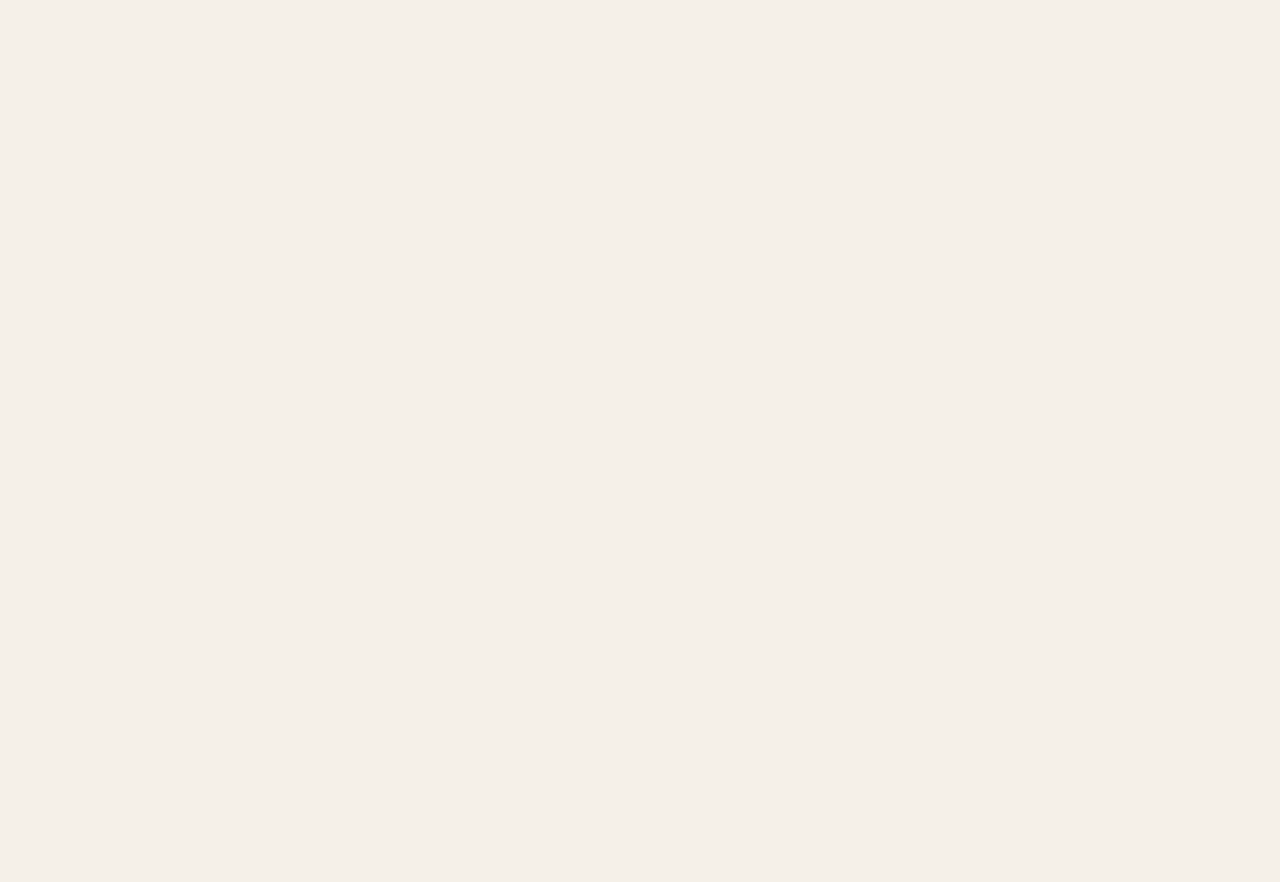
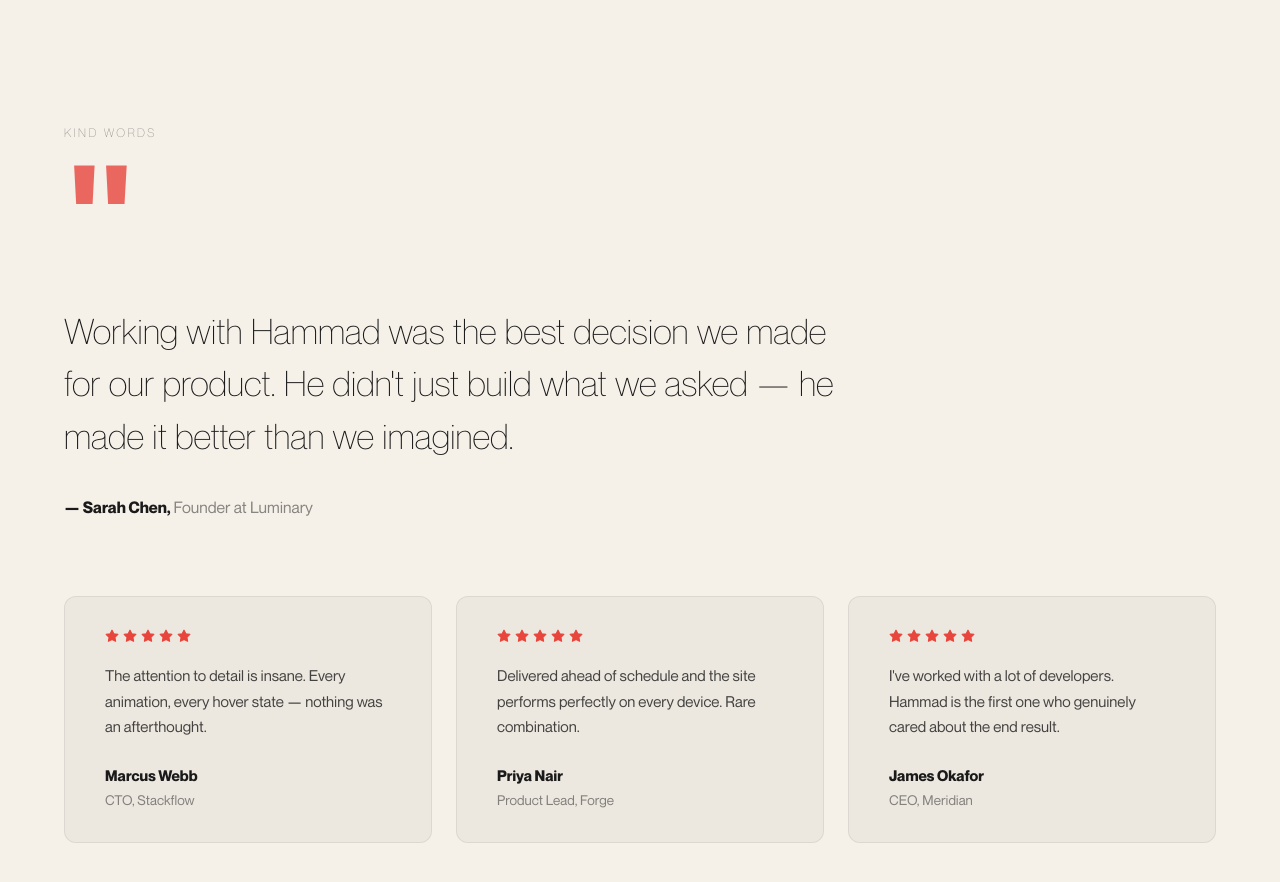
Before and after one commit to AghaHammad23/portfolio, a Next.js app: page / in a window 1280 px wide. Shown: the part 7420-8302 px from the top of the page. Before the commit the page ends 7384 px from the top, so only its background shows below. Built offline with nearby package versions, Linux system fonts and the light colour scheme; a web font is replaced by a local one.

Commit message:
feat: implement Testimonials section with animated quotes and cards for enhanced user engagement

```diff
--- a/app/page.tsx
+++ b/app/page.tsx
@@ -7,6 +7,7 @@ import Hero from "@/sections/Hero"
 import About from "@/sections/About"
 import Projects from "@/sections/Projects"
 import BeforeAfter from "@/sections/BeforeAfter"
+import Testimonials from "@/sections/Testimonials"
 
 export default function Home() {
   const [showLoader, setShowLoader] = useState(true)
@@ -23,6 +24,7 @@ export default function Home() {
       <About />
       <Projects />
       <BeforeAfter />
+      <Testimonials />
     </>
   )
 }
--- a/sections/Testimonials.tsx
+++ b/sections/Testimonials.tsx
@@ -1,3 +1,202 @@
+"use client"
+
+import { useRef, useState } from "react"
+import { motion, useInView } from "framer-motion"
+import { FiStar } from "react-icons/fi"
+import { useTheme } from "@/lib/useTheme"
+
+const LIGHT = "#F5F0E8"
+const DARK = "#1A1A1A"
+const ACCENT = "#E8453C"
+
+const SMALL_CARDS = [
+  {
+    quote:
+      "The attention to detail is insane. Every animation, every hover state — nothing was an afterthought.",
+    author: "Marcus Webb",
+    role: "CTO, Stackflow",
+  },
+  {
+    quote:
+      "Delivered ahead of schedule and the site performs perfectly on every device. Rare combination.",
+    author: "Priya Nair",
+    role: "Product Lead, Forge",
+  },
+  {
+    quote:
+      "I've worked with a lot of developers. Hammad is the first one who genuinely cared about the end result.",
+    author: "James Okafor",
+    role: "CEO, Meridian",
+  },
+]
+
+function TestimonialCard({
+  quote,
+  author,
+  role,
+  delay,
+  isInView,
+  isDark,
+}: {
+  quote: string
+  author: string
+  role: string
+  delay: number
+  isInView: boolean
+  isDark: boolean
+}) {
+  const [isHovered, setIsHovered] = useState(false)
+  const fg = isDark ? LIGHT : DARK
+  const cardBg = isDark ? "rgba(245,240,232,0.04)" : "rgba(26,26,26,0.04)"
+  const defaultBorder = isDark ? "rgba(245,240,232,0.08)" : "rgba(26,26,26,0.08)"
+
+  return (
+    <motion.div
+      initial={{ opacity: 0, y: 30 }}
+      animate={isInView ? { opacity: 1, y: 0 } : { opacity: 0, y: 30 }}
+      transition={{ duration: 0.55, ease: "easeOut", delay }}
+      onMouseEnter={() => setIsHovered(true)}
+      onMouseLeave={() => setIsHovered(false)}
+      style={{
+        backgroundColor: cardBg,
+        border: `1px solid ${isHovered ? ACCENT : defaultBorder}`,
+        borderRadius: "0.75rem",
+        padding: "2rem 2.5rem",
+        display: "flex",
+        flexDirection: "column",
+        transition: "border-color 0.3s, transform 0.3s",
+        transform: isHovered ? "translateY(-4px)" : "translateY(0px)",
+      }}
+    >
+      {/* 5 stars */}
+      <div style={{ display: "flex", gap: "0.25rem", marginBottom: "1.25rem" }}>
+        {Array.from({ length: 5 }).map((_, i) => (
+          <FiStar
+            key={i}
+            size={14}
+            style={{ color: ACCENT, fill: ACCENT }}
+          />
+        ))}
+      </div>
+
+      {/* Quote */}
+      <p
+        style={{
+          color: fg,
+          fontSize: "0.95rem",
+          lineHeight: 1.7,
+          opacity: 0.8,
+          flex: 1,
+        }}
+      >
+        {quote}
+      </p>
+
+      {/* Author */}
+      <div style={{ marginTop: "1.5rem" }}>
+        <p style={{ color: fg, fontWeight: 600, fontSize: "0.9375rem" }}>{author}</p>
+        <p style={{ color: fg, opacity: 0.5, fontSize: "0.85rem", marginTop: "0.2rem" }}>{role}</p>
+      </div>
+    </motion.div>
+  )
+}
+
 export default function Testimonials() {
-  return null
+  const sectionRef = useRef<HTMLDivElement>(null)
+  const { theme } = useTheme()
+  const isDark = theme === "dark"
+  const isInView = useInView(sectionRef as React.RefObject<Element>, { once: true, margin: "-80px" })
+
+  const fg = isDark ? LIGHT : DARK
+  const sectionBg = isDark ? "#1A1A1A" : "F5F0E8"
+
+  return (
+    <section
+      ref={sectionRef}
+      className="w-full py-32 md:py-40"
+      style={{
+        paddingInline: "clamp(1.5rem, 5vw, 5rem)",
+        backgroundColor: sectionBg,
+      }}
+    >
+      {/* Section label */}
+      <motion.p
+        initial={{ opacity: 0, y: 20 }}
+        animate={isInView ? { opacity: 0.5, y: 0 } : { opacity: 0, y: 20 }}
+        transition={{ duration: 0.6, ease: "easeOut" }}
+        style={{
+          color: fg,
+          fontSize: "0.75rem",
+          fontWeight: 300,
+          letterSpacing: "0.2em",
+          textTransform: "uppercase",
+          marginBottom: "1rem",
+        }}
+      >
+        Kind Words
+      </motion.p>
+
+      {/* Large opening quote mark */}
+      <motion.div
+        initial={{ opacity: 0 }}
+        animate={isInView ? { opacity: 0.8 } : { opacity: 0 }}
+        transition={{ duration: 0.6, ease: "easeOut" }}
+        style={{
+          color: ACCENT,
+          fontSize: "clamp(6rem, 12vw, 10rem)",
+          fontWeight: 800,
+          lineHeight: 0.8,
+          marginBottom: "1.5rem",
+          userSelect: "none",
+        }}
+      >
+        "
+      </motion.div>
+
+      {/* Featured quote */}
+      <div style={{ maxWidth: "800px", marginBottom: "clamp(3rem, 6vw, 5rem)" }}>
+        <motion.blockquote
+          initial={{ opacity: 0, y: 40 }}
+          animate={isInView ? { opacity: 1, y: 0 } : { opacity: 0, y: 40 }}
+          transition={{ duration: 0.7, delay: 0.2, ease: "easeOut" }}
+          style={{
+            color: fg,
+            fontSize: "clamp(1.5rem, 3vw, 2.2rem)",
+            fontWeight: 300,
+            lineHeight: 1.5,
+            marginBottom: "2rem",
+          }}
+        >
+          Working with Hammad was the best decision we made for our product. He didn't just build
+          what we asked — he made it better than we imagined.
+        </motion.blockquote>
+
+        <motion.div
+          initial={{ opacity: 0, y: 20 }}
+          animate={isInView ? { opacity: 1, y: 0 } : { opacity: 0, y: 20 }}
+          transition={{ duration: 0.6, delay: 0.35, ease: "easeOut" }}
+        >
+          <p style={{ color: fg, fontWeight: 600, fontSize: "1rem" }}>
+            — Sarah Chen,{" "}
+            <span style={{ opacity: 0.5, fontWeight: 400 }}>Founder at Luminary</span>
+          </p>
+        </motion.div>
+      </div>
+
+      {/* Three smaller cards */}
+      <div className="grid grid-cols-1 md:grid-cols-3 gap-6">
+        {SMALL_CARDS.map(({ quote, author, role }, i) => (
+          <TestimonialCard
+            key={author}
+            quote={quote}
+            author={author}
+            role={role}
+            delay={0.4 + i * 0.1}
+            isInView={isInView}
+            isDark={isDark}
+          />
+        ))}
+      </div>
+    </section>
+  )
 }
```
